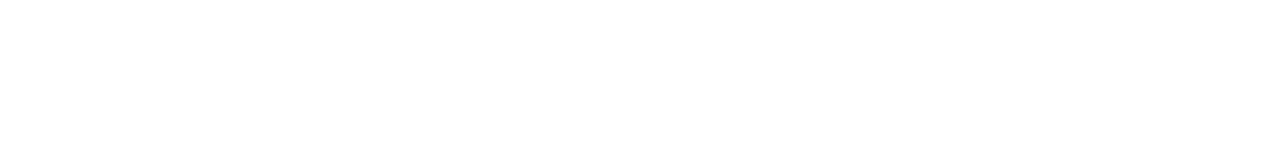
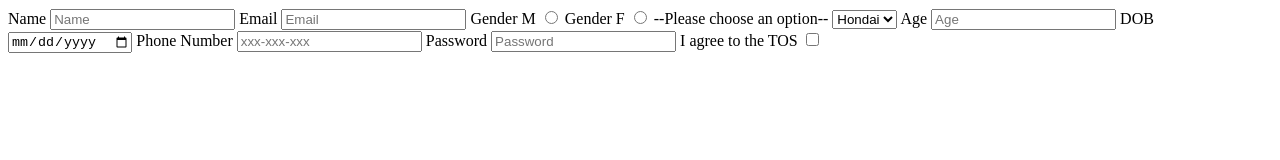
Before and after one commit to acciojob/signup-form-car-sonukds, a website: page main.html in a window 1280 px wide. Drawn offline with Linux system fonts and the light colour scheme.

Commit message:
created a submission

```diff
--- a/main.html
+++ b/main.html
@@ -8,6 +8,44 @@
 
 <body>
 	<!-- the entire body must be written by student -->
+
+	<label for="name">Name</label>
+		<input id="name" type="text" placeholder="Name" required>
+
+	<label for="email">Email</label>
+		<input id="email" type="email" placeholder="Email" required>
+
+	<label for="gender_m">Gender M</label>
+		<input id="gender_m" type="radio" required>
+	<label for="gender_f">Gender F</label>
+	<input id="gender_m" type="radio" required>
+
+	<label for="cars">--Please choose an option--</label>
+	<select id="cars" required>
+		<option>Hondai</option>
+		<option>BMW</option>
+		<option>Thar</option>
+	</select>
+
+	<label for="age">Age</label>
+		<input id="age" type="text" placeholder="Age" required>
+
+	<label for="dob">DOB</label>
+		<input id="dob" type="date">
+
+	<label for="tel">Phone Number</label>
+		<input type="tel" placeholder="xxx-xxx-xxx">
+
+	<label for="password">Password</label>
+		<input type="password" placeholder="Password" required>
+
+	<label for="tos">I agree to the TOS</label>
+	<input type="checkbox" required>
+
+
+
+
+
     <script type="text/javascript" src="./script.js">
 </script>
 
```
